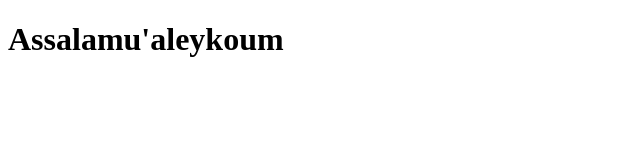
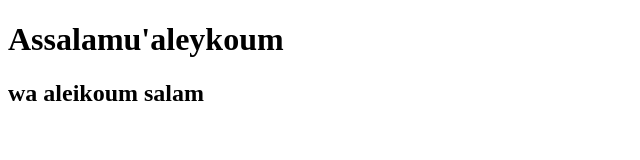
Before and after one commit to ZizouMaiga/Projet_Java_Script, a plain HTML site: page index.html in a window 1280 px wide. Shown: the whole page, without its empty margins (0-640 px from the left). Drawn offline with Linux system fonts and the light colour scheme.

Commit message:
first commit de Awa

```diff
--- a/index.html
+++ b/index.html
@@ -7,5 +7,8 @@
 </head>
 <body>
     <h1>Assalamu'aleykoum</h1>
+    <h2>wa aleikoum salam </h2>
+
+
 </body>
 </html>
--- a/script.js
+++ b/script.js
@@ -1 +1,2 @@
 console.log("Aw perè na wa ?");
+console.log("a li ni na ma pèrè an diagoussa le de do ohhh ");
```
